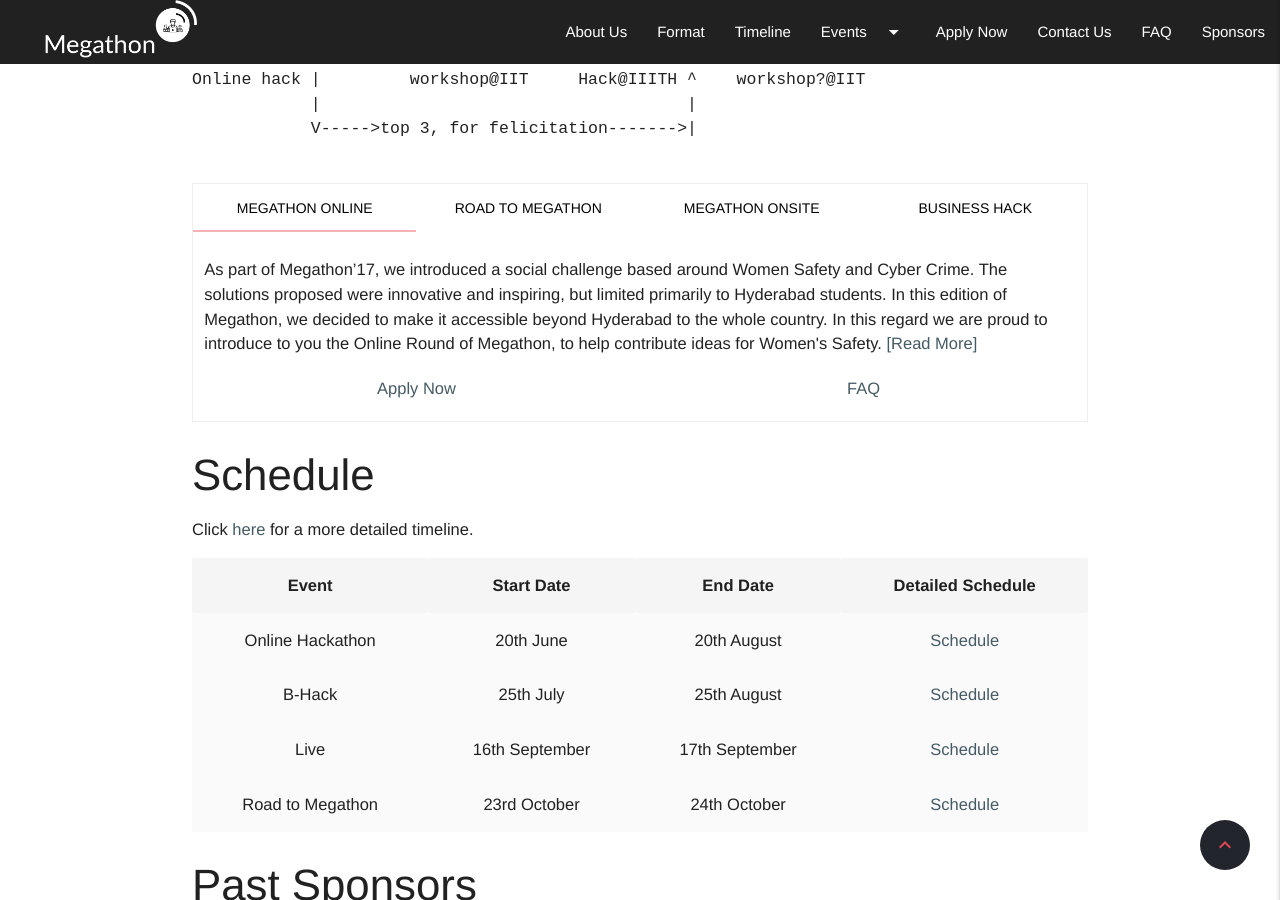
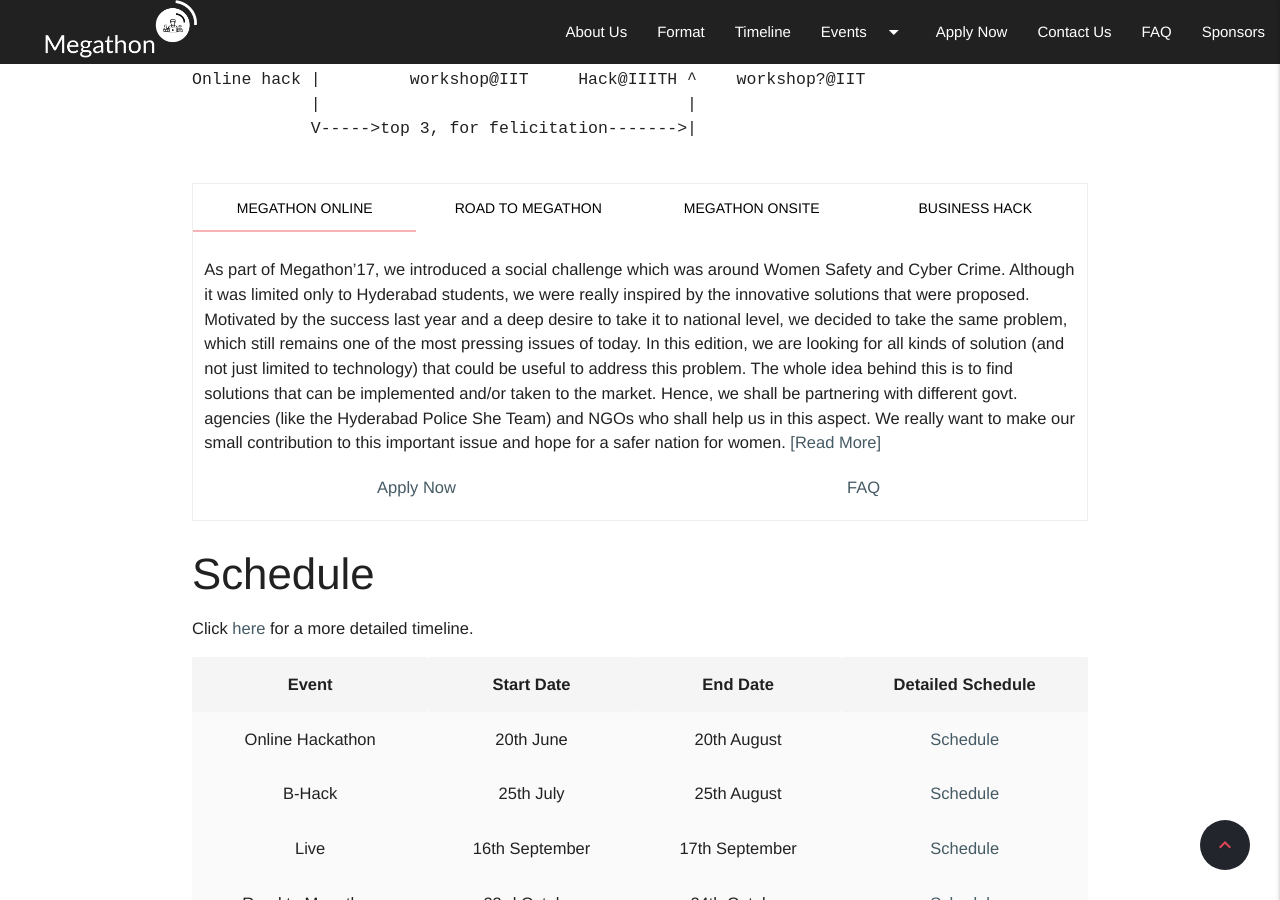
Before and after one commit to IIIT-ECell/megathon, a Jekyll site: the page built from index.md, in a window 1280 px wide and 900 px high, scrolled down 2022 px. Built offline with Jekyll 4.4.1, drawn with Linux system fonts in a browser that asks for light colours; nearby versions of some CDN libraries; our own code applies the rules of GitHub Pages for plain Markdown files.

Commit message:
more forgotten data

```diff
--- a/_data/eventlist.yaml
+++ b/_data/eventlist.yaml
@@ -1,11 +1,19 @@
 - name: Megathon Online
   about: >
-    As part of Megathon’17, we introduced a social challenge based around Women
-    Safety and Cyber Crime. The solutions proposed were innovative and inspiring,
-    but limited primarily to Hyderabad students. In this edition of Megathon, we
-    decided to make it accessible beyond Hyderabad to the whole country. In this
-    regard we are proud to introduce to you the Online Round of Megathon, to help
-    contribute ideas for Women's Safety.
+    As part of Megathon’17, we introduced a social challenge which was around Women
+    Safety and Cyber Crime. Although it was limited only to Hyderabad students, we were
+    really inspired by the innovative solutions that were proposed. Motivated by the success
+    last year and a deep desire to take it to national level, we decided to take the same
+    problem, which still remains one of the most pressing issues of today.
+
+    In this edition, we are looking for all kinds of solution (and not just limited to
+    technology) that could be useful to address this problem. The whole idea behind this is to
+    find solutions that can be implemented and/or taken to the market. Hence, we shall be
+    partnering with different govt. agencies (like the Hyderabad Police She Team) and NGOs
+    who shall help us in this aspect.
+
+    We really want to make our small contribution to this important issue and hope for a safer
+    nation for women.
   date:
     start: 8th July
     end : 6th August
@@ -55,13 +63,14 @@
   apply: TODO ADD
   eligibility: TODO ADD
 
-# Started in 2016, the onsite round of Megathon has been organised jointly by
-# E-Cell IIIT Hyderabad and E-Cell IIT Hyderabad to a great degree of success,
-# with around 1500 participants. This year too, IIIT Hyderabad will host the
-# 24 hour Onsite Hackathon where students prototype and build their business
-# model.
 - name: Megathon Onsite
   about: >
+    Started in 2016, the onsite round of Megathon has been organised jointly by
+    E-Cell IIIT Hyderabad and E-Cell IIT Hyderabad to a great degree of success,
+    with around 1500 participants. This year too, IIIT Hyderabad will host the
+    24 hour Onsite Hackathon where students prototype and build their business
+    model.
+
     The goal of this is to provide technological solutions to issues put forward
     by the challenge sponsors. You can choose one problem statement out of the 4
     presented to you and prototype and implement your ideas under the guidance of
```
